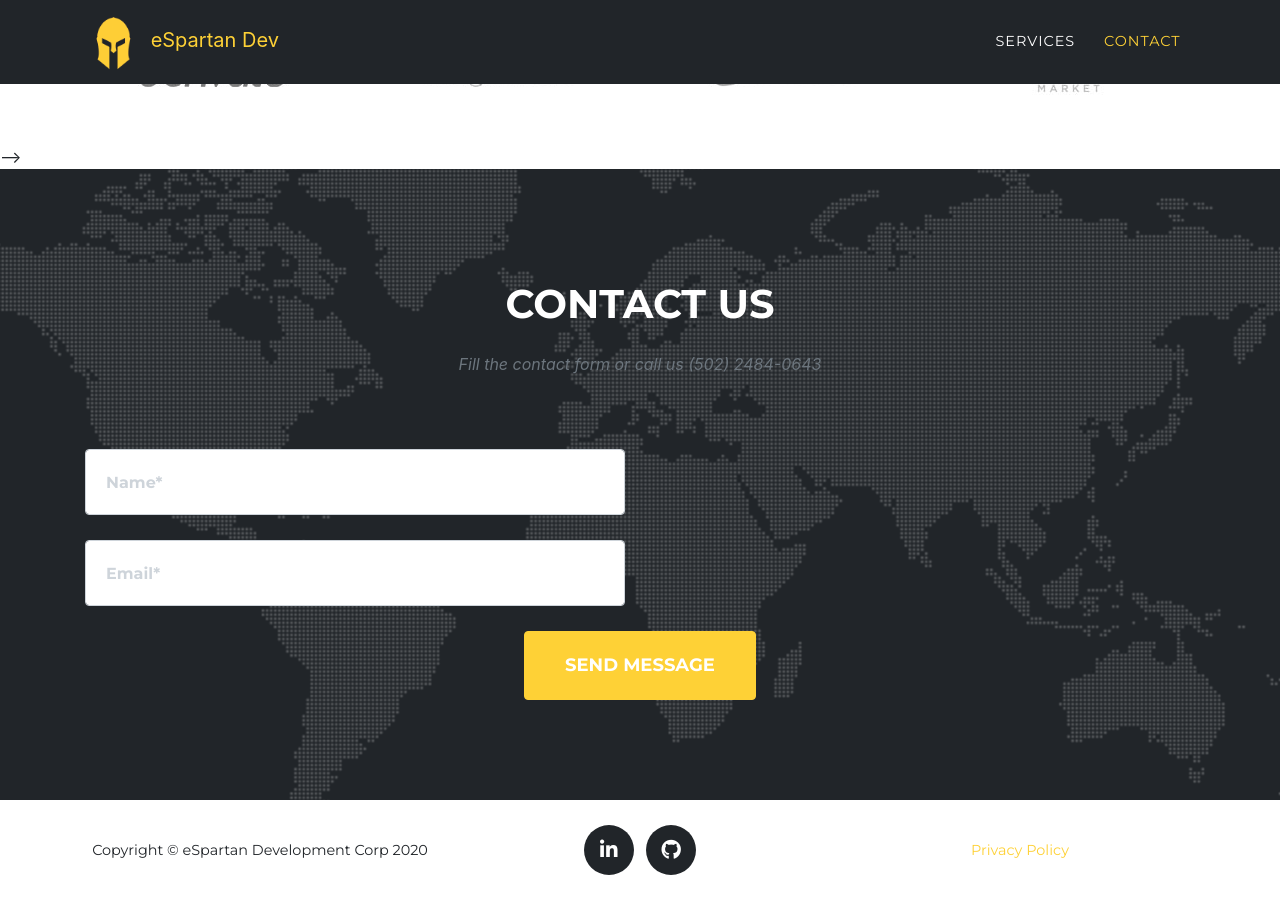
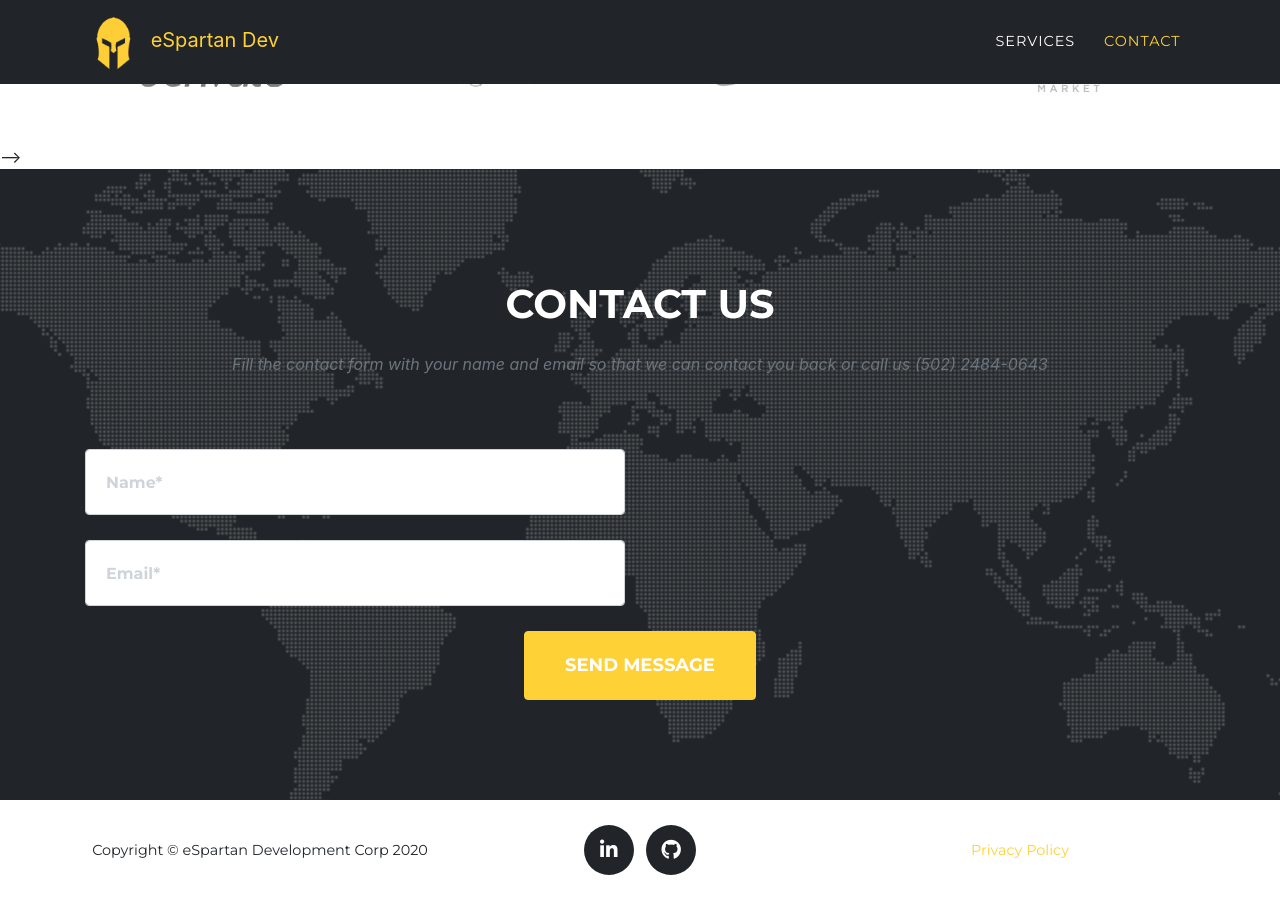
Before and after one commit to SpartanDevelopmentCorporation/spartan.github.io, a Jekyll site: the page built from index.md, in a window 1280 px wide and 900 px high, scrolled down 2949 px. Built offline with Jekyll 4.4.1, drawn with Linux system fonts in a browser that asks for light colours; some web fonts are replaced.

Commit message:
Update sitetext.yml

```diff
--- a/_data/sitetext.yml
+++ b/_data/sitetext.yml
@@ -50,7 +50,7 @@ clients:
 
 contact:
     title: "Contact Us"
-    text: "Fill the contact form or call us (502) 2484-0643"
+    text: "Fill the contact form with your name and email so that we can contact you back or call us (502) 2484-0643"
     section: contact
 
 footer:
```
